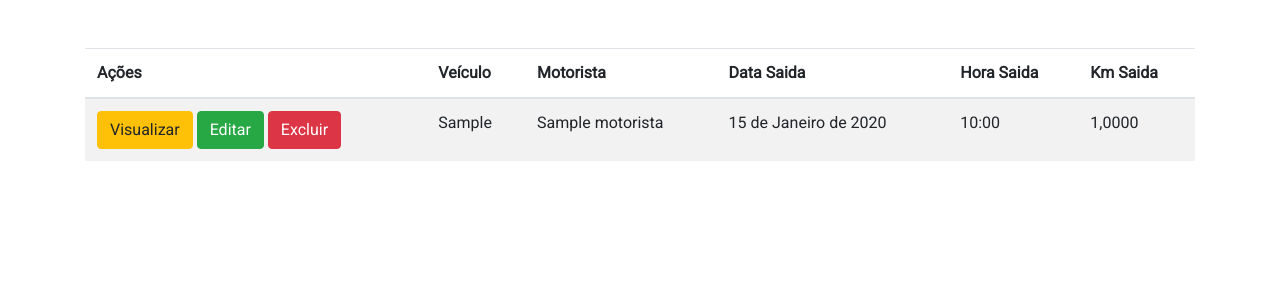
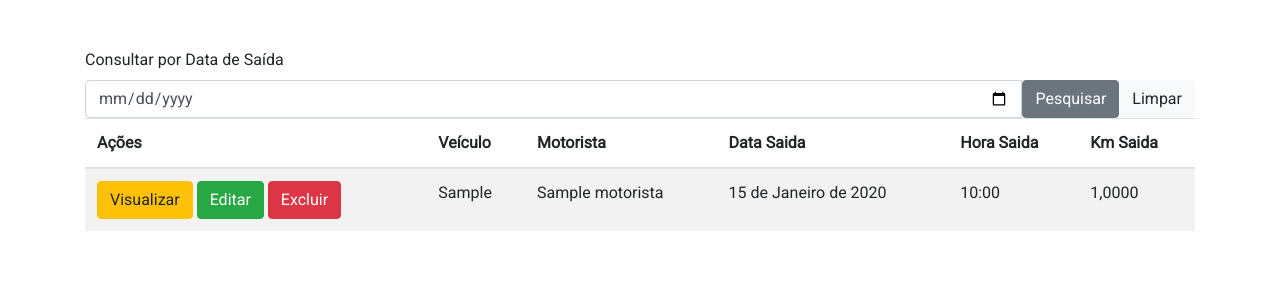
Before and after one commit to davi-system/ControleDeVeiculos, a Django app: page / in a window 1280 px wide. Shown: the part 61-361 px from the top of the page. Run offline with Django 4.2, Linux system fonts and the light colour scheme; tables that the repository leaves empty hold one stand-in row (values such as "Sample post"); some libraries are stand-ins or nearby versions.

Commit message:
Add campo de pesquisa por data de saida

```diff
--- a/core/templates/aluguel_view.html
+++ b/core/templates/aluguel_view.html
@@ -19,7 +19,7 @@
     <label>Destino</label>
     <input type="text" name="destino" class="form-control" value="{{ form.destino }}" disabled />
     <label>Data Retorno</label>
-    <input type="text" name="destino" class="form-control" value="{{ form.destino }}" disabled />
+    <input type="text" name="data_retorno" class="form-control" value="{{ form.data_retorno }}" disabled />
     <label>Hora Retorno</label>
     <input type="text" name="hora_retorno" class="form-control" value="{{ form.hora_retorno }}" disabled />
     <label>Km Retorno</label>
--- a/core/templates/base.html
+++ b/core/templates/base.html
@@ -20,7 +20,7 @@
                     <span class="navbar-toggler-icon"></span>
                 </button>
                 <div class="collapse navbar-collapse" id="navbarNavAltMarkup">
-                    <div div class="navbar-nav">
+                    <div class="navbar-nav">
                         <a class="nav-link active" href="{% url 'index' %}">Página Inicial <span class="sr-only">(current)</span></a>
                         <a class="nav-link" href="{% url 'veiculo' %}">Veículos</a>
                         <a class="nav-link" href="{% url 'motorista' %}">Motoristas</a>
--- a/core/templates/index.html
+++ b/core/templates/index.html
@@ -1,9 +1,23 @@
 {% extends 'base.html' %}
+{% load bootstrap4 %}
 {% load static %}
 
 {% block title %}Menu{% endblock title %}
 
 {% block conteudo %}
+
+    <form action="{% url 'index' %}" method="get" class="form" autocomplete="off">
+        {% csrf_token %}
+        <label>Consultar por Data de Saída</label>
+        <div class="input-group">
+            <input type="date" class="form-control" name="data_saida">
+            {% buttons %}
+                <button type="submit" class="btn btn-secondary">Pesquisar</button>
+                <a href="{% url 'index' %}" class="btn btn-light">Limpar</a>
+            {% endbuttons %}
+        </div>
+    </form>
+
     <table class="table table-striped">
         <thead>
             <tr>
--- a/core/views.py
+++ b/core/views.py
@@ -4,7 +4,12 @@ from .models import Aluguel
 from django.contrib import messages
 
 def index(request):
-    aluguel = Aluguel.objects.order_by('-data_saida')  # ordem decrescente
+    aluguel = Aluguel.objects.order_by('-data_saida')
+    data_saida_pesquisa = request.GET.get('data_saida')
+
+    if data_saida_pesquisa:
+        aluguel = Aluguel.objects.filter(data_saida=data_saida_pesquisa)
+
     context = {
         'aluguel': aluguel
     }
```
